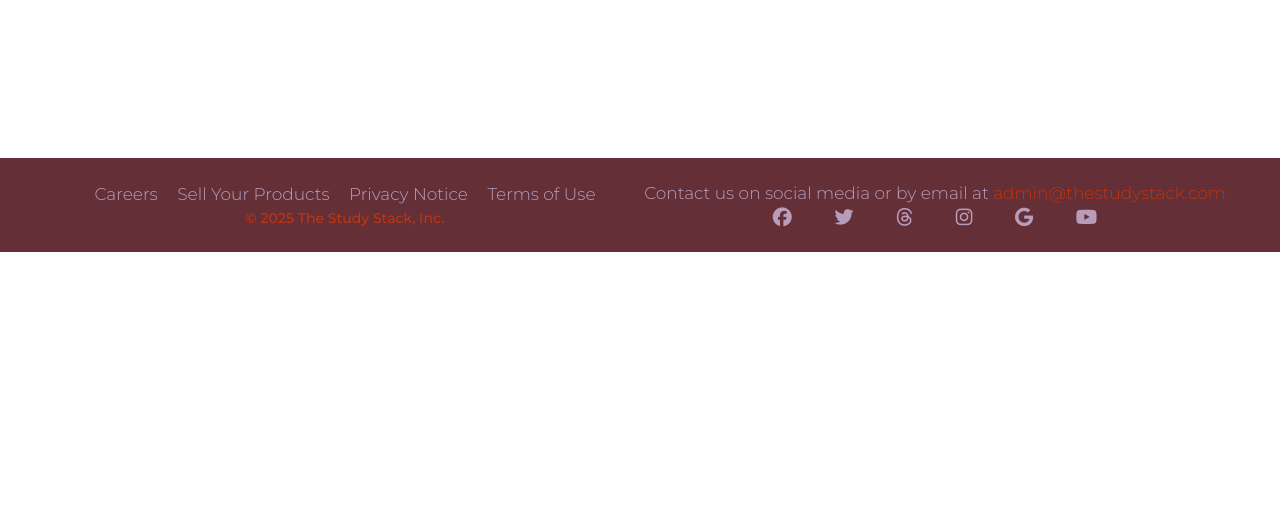
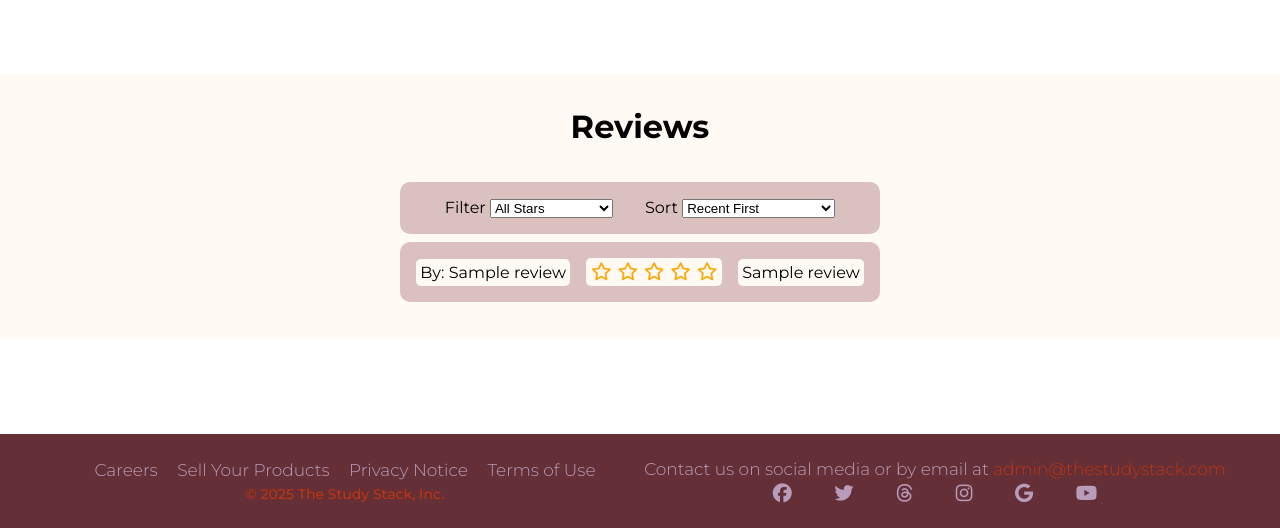
Before and after one commit to emott13/CSET_Final_Spring2025, a Flask app: template templates/product.html in a window 1280 px wide. Shown: the part 579-1107 px from the top of the page. Before the commit the page ends 831 px from the top, so only its background shows below. Run offline with Flask 3, Linux system fonts and the light colour scheme; the template is opened without the code that fills it: most values are stand-ins (such as "Sample title", 1, 10 or a date in 2020); parts of the project's set-up code (start-up, migrations or seed data) failed here and were passed over; some libraries are stand-ins or nearby versions; some web fonts are replaced.

Commit message:
product page now has reviews on the bottom of the page. Filter/sorting still needs complete and so does creating a review

```diff
--- a/static/styles/styles.css
+++ b/static/styles/styles.css
@@ -212,7 +212,7 @@ h1 {
     display: flex;
 }
 
-.product-rating .fa-star {
+.star-orange {
     font-size: 18px;
     color: orange;
     padding: 1px;
@@ -306,4 +306,82 @@ h1 {
 }
 
 
+.product-reviews-section {
+    display: flex;
+    flex-direction: column;
+    align-items: center;
+    background-color: var(--color-white);
+    margin: 6rem 0;
+    padding: 2rem;
+    font-family: var(--font-main);
+    font-size: 16px;
+}
+
+.product-reviews-container {
+    display: flex;
+    flex-direction: column;
+    align-items: center;
+}
+
+.reviews-h {
+    margin-bottom: 2rem;
+}
+
+.product-reviews-background {
+    background-color: var(--color-red-white);
+    width: 100%;
+    margin: .25rem 0;
+    padding: 1rem;
+    border-radius: 10px;
+}
+
+.product-reviews-inner-background {
+    background-color: var(--color-white);
+    padding: 4px;
+    border-radius: 5px;
+}
+
+.product-reviews-arrange {
+    display: flex;
+    justify-content: center;
+}
+
+.product-reviews-arrange label {
+    margin-left: 1rem;
+}
+
+.product-reviews-arrange select {
+    margin-right: 1rem;
+}
+
+.product-review-row1 {
+    display: flex;
+    justify-content: center;
+    align-items: center;
+}
+
+.product-review-name {
+    margin-right: 1rem;
+}
+
+.product-review-stars {
+    margin-right: 1rem;
+}
+
+.product-review-description {
+    margin-top: 1rem;
+}
+
+.product-review-image {
+    display: flex;
+    justify-content: center;
+    overflow: hidden;
+    margin-top: 1rem;
+}
+
+.product-review-image img {
+    max-width: 400px;
+    max-height: 200px;
+}
+
 /* -- PRODUCT PAGE END -- */
--- a/templates/product.html
+++ b/templates/product.html
@@ -20,12 +20,36 @@
                 <h1 class="product-title">{{productData[pi['product_title']]}}</h1>
                 <p class="vendor-username">Vendor: {{productData[pi['username']]}}</p>
                 <div class="product-rating">
-                    <i class="fa-solid fa-star"></i>
-                    <i class="fa-solid fa-star"></i>
-                    <i class="fa-solid fa-star"></i>
-                    <i class="fa-regular fa-star"></i>
-                    <i class="fa-regular fa-star"></i>
-                    <p class="product-rating-num">3.2</p>
+                    {% if reviewsAvg %}
+                        {% if reviewsAvg > 0.7 %}
+                            <i class="fa-solid fa-star star-orange"></i>
+                        {% else %}
+                            <i class="fa-regular fa-star star-orange"></i>
+                        {% endif %}
+                        {% if reviewsAvg > 1.7 %}
+                            <i class="fa-solid fa-star star-orange"></i>
+                        {% else %}
+                            <i class="fa-regular fa-star star-orange"></i>
+                        {% endif %}
+                        {% if reviewsAvg > 2.7 %}
+                            <i class="fa-solid fa-star star-orange"></i>
+                        {% else %}
+                            <i class="fa-regular fa-star star-orange"></i>
+                        {% endif %}
+                        {% if reviewsAvg > 3.7 %}
+                            <i class="fa-solid fa-star star-orange"></i>
+                        {% else %}
+                            <i class="fa-regular fa-star"></i>
+                        {% endif %}
+                        {% if reviewsAvg > 4.7 %}
+                            <i class="fa-solid fa-star star-orange"></i>
+                        {% else %}
+                            <i class="fa-regular fa-star star-orange"></i>
+                        {% endif %}
+                        <p class="product-rating-num">{{reviewsAvg}}</p>
+                    {% else %}
+                        <p class="">No reviews</p>
+                    {% endif %}
                 </div>
 
                 <div class="product-separator"></div>
@@ -93,5 +117,63 @@
             </div>
 
         </div>
+
+        <section class="product-reviews-section">
+            <div class="product-reviews-container">
+                <h1 class="reviews-h">Reviews</h1>
+
+                <div class="product-reviews-arrange product-reviews-background">
+                    <div class="product-reviews-filter">
+                        <label class="product-filter">Filter</label>
+                        <select id="product-sort">
+                            <option value="all">All Stars</option>
+                            <option value="5">5 Star</option>
+                            <option value="4">4 Star</option>
+                            <option value="3">3 Star</option>
+                            <option value="2">2 Star</option>
+                            <option value="1">1 Star</option>
+                            <option value="pos">Positive Reviews</option>
+                            <option value="crit">Critical Reviews</option>
+                        </select>
+                    </div>
+                    <div class="product-reviews-sort">
+                        <label class="product-sort">Sort</label>
+                        <select id="product-sort">
+                            <option value="recent">Recent First</option>
+                            <option value="pos">Positive Reviews First</option>
+                            <option value="crit">Critical Reviews First</option>
+                        </select>
+                    </div>
+                </div>
+
+                {% for review in reviewsData %}
+                    <div class="product-review product-reviews-background">
+                        <div class="product-review-row1">
+                            <p class="product-review-name product-reviews-inner-background">By: {{review[ri['full_name']]}}</p>
+                            <div class="product-review-stars product-reviews-inner-background">
+                                {% for i in range(1, 6) %}
+                                    {% if i <= review[ri['rating']] %}
+                                        <i class="fa-solid fa-star star-orange"></i>
+                                    {% else %}
+                                        <i class="fa-regular fa-star star-orange"></i>
+                                    {% endif %}
+                                {% endfor %}
+                            </div>
+                            <p class="product-review-date product-reviews-inner-background">{{review[ri['date']]}}</p>
+                        </div>
+                        {% if review[ri['description']] %}
+                            <div class="product-review-description product-reviews-inner-background">
+                                <p>{{review[ri['description']]}}</p>
+                            </div>
+                        {% endif %}
+                        {% if review[ri['image']] %}
+                            <div class="product-review-image">
+                                <img src="{{review[ri['image']]}}" class="product-reviews-inner-background">
+                            </div>
+                        {% endif %}
+                    </div>
+                {% endfor %}
+            </div>
+        </section>
     </div>
 {% endblock %}
```
Also changed, not shown: product.py (+21 -7 lines), scripts/nicholas_tests.sql (+15 -3 lines), 1 other file.
